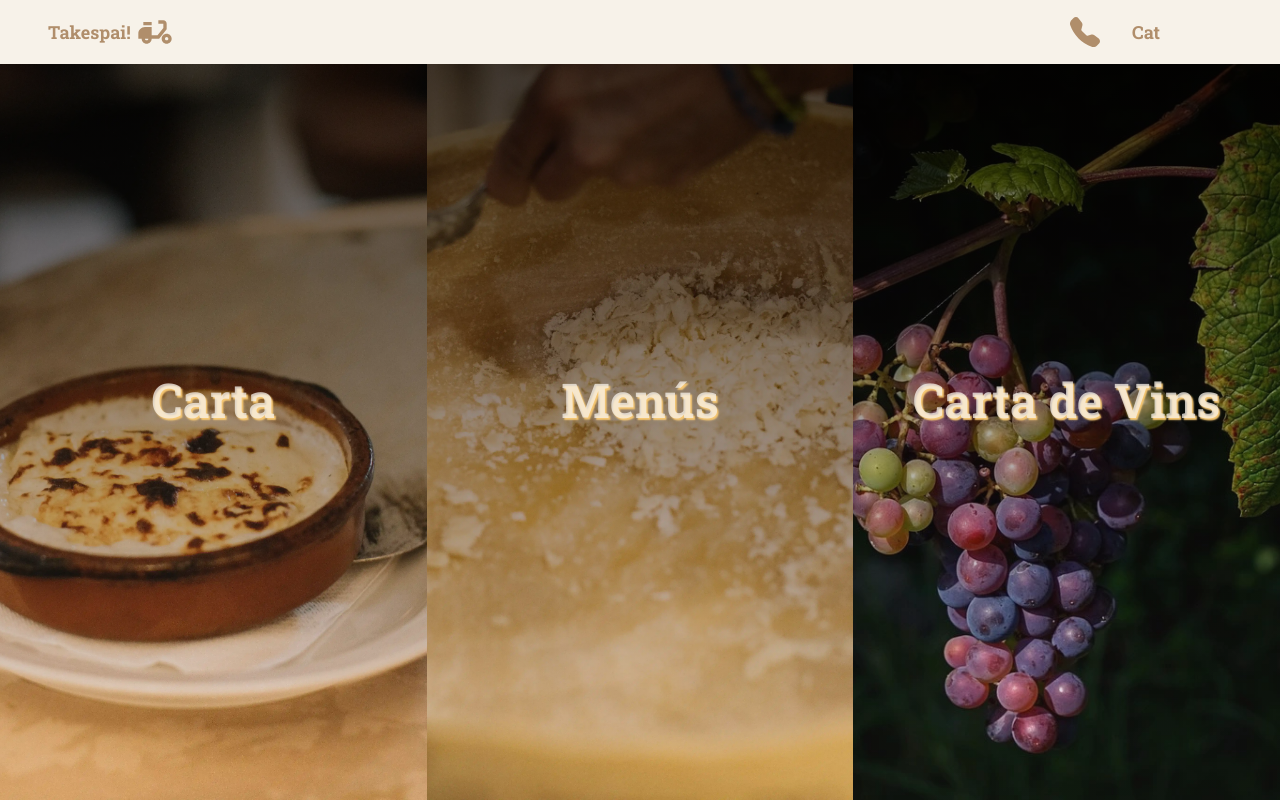
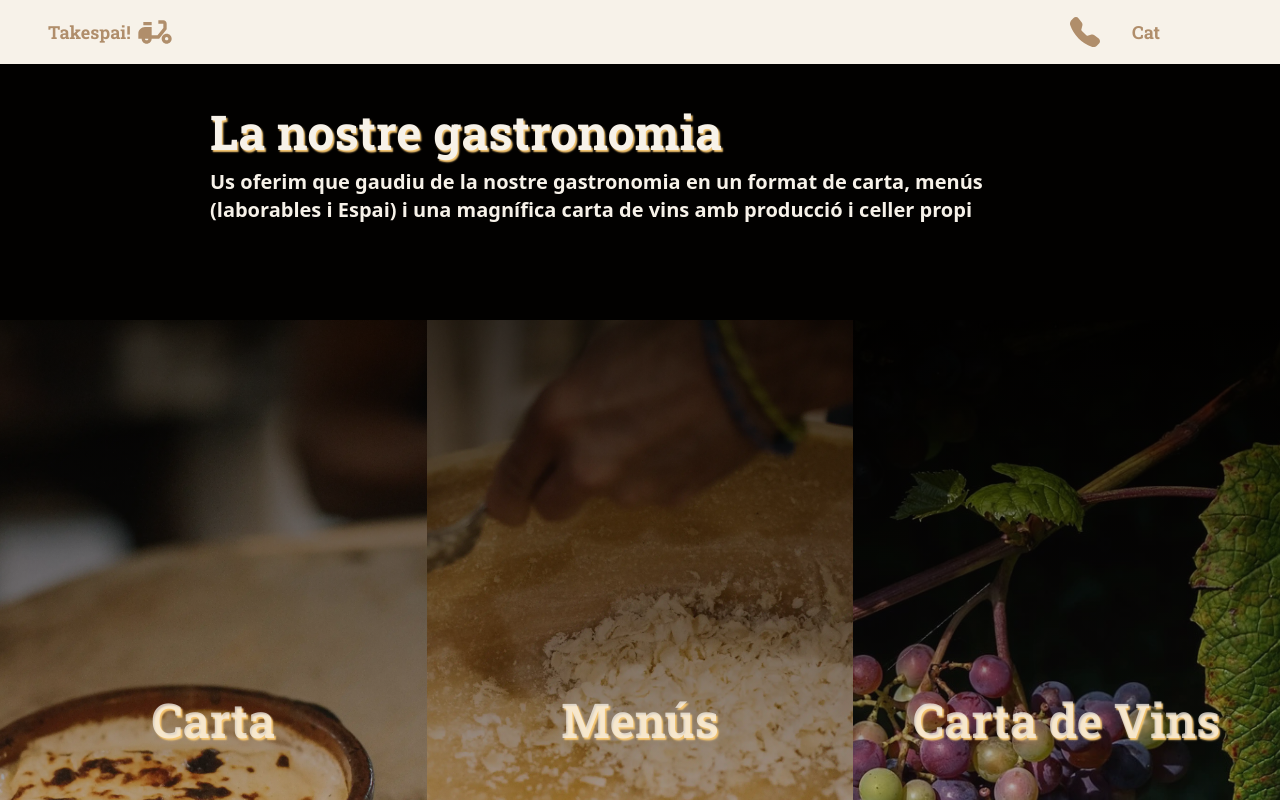
Before and after one commit to jorditosa/espai_carme, a React (Vite) app: page /cartes in a window 1280 px wide. Shown: the top 800 px of the page. Built offline with nearby package versions, Linux system fonts and the light colour scheme; some icons are missing.

Commit message:
millorada secció home

```diff
--- a/src/components/Layout.jsx
+++ b/src/components/Layout.jsx
@@ -47,7 +47,7 @@ export default function Layout() {
         </Link>
       </Typography>
 
-        <div className='w-1/2 lg:w-1/6 flex justify-around py-3'>
+        <div className='w-[200px] flex justify-around py-3'>
           <a target='_blank' href='https://www.instagram.com/espaicarme/?hl=es'>
             <BsInstagram size={25} className='cursor-pointer text-secondary hover:translate-y-1 hover:text-primary transition ease-in-out duration-300' />
           </a>
--- a/src/pages/IniciCartes.jsx
+++ b/src/pages/IniciCartes.jsx
@@ -26,7 +26,13 @@ function IniciCartes() {
     }, [])
 
   return (
-    <section id="cartes" className="text-center lg:text-start text-secondary">
+    <section id="cartes" className="bg-dark text-start text-light">
+        <div className="py-24 w-full lg:max-w-[900px] mx-auto px-5">
+            <SubHeading>La nostre gastronomia</SubHeading>
+            <p className="text-md lg:text-xl font-bold">
+           Us oferim que gaudiu de la nostre gastronomia en un format de carta, menús (laborables i Espai) i una magnífica carta de vins amb producció i celler propi
+          </p>
+        </div>
         <div className="w-full h-screen flex flex-col md:flex-row">
             <div className="h-full panel text-light/75" style={{backgroundImage: `url(${ImgCarta})`, backgroundRepeat: 'no-repeat', backgroundSize: 'cover', backgroundPosition: 'center'}}>
                 <Link
--- a/src/pages/Productes.jsx
+++ b/src/pages/Productes.jsx
@@ -27,8 +27,8 @@ function Productes() {
     }, [])
 
   return (
-    <section id="cartes" className="bg-dark lg:text-start text-light">
-        <div className="py-48 w-full lg:max-w-[900px] mx-auto px-5">
+    <section id="cartes" className="bg-dark text-start text-light">
+        <div className="py-24 w-full lg:max-w-[900px] mx-auto px-5">
             <SubHeading>El nostre producte</SubHeading>
             <p className="text-md lg:text-xl font-bold">
             Apostem per oferir-te un producte exquisit, amb proveïdors locals
```
